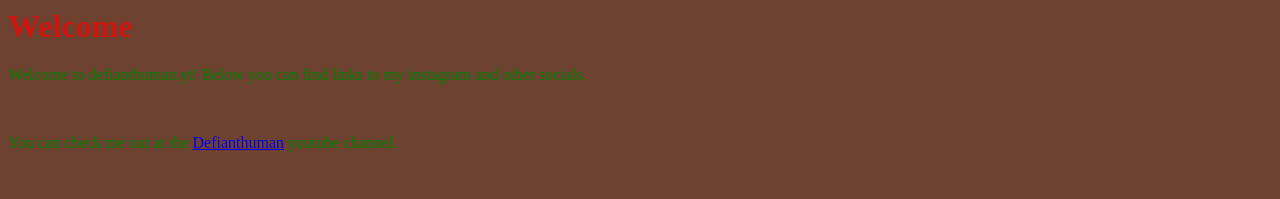
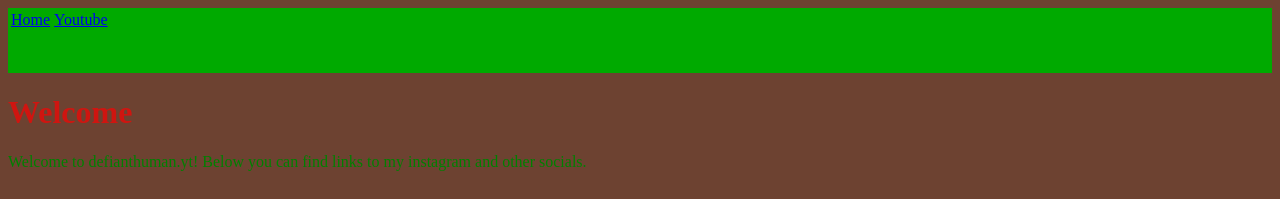
Before and after one commit to DefiantHuman/defianthuman.yt, a plain HTML site: page index.html in a window 1280 px wide. Shown: the top 199 px of the page. Drawn offline with Linux system fonts and the light colour scheme.

Commit message:
Add files via upload

```diff
--- a/index.html
+++ b/index.html
@@ -6,11 +6,18 @@
         </style>
     </head>
     <body>
+        <div class="menu_box">
+            <table><tr>
+                <td><a href="index.html">Home</a></td>
+                <td><a href="youtube.html">Youtube</a></td>
+            </tr>
+        </table>
+    </div> <!-- menu box-->
         <h1>Welcome</h1>
         <p>Welcome to defianthuman.yt! Below you can find links to my instagram and other socials.</p>
         <p><br></p>
         <p>
-        You can check me out at the <a href="https://www.youtube.com/channel/UC52zS5DPs4tVgTMFAWA1BVg">Defianthuman</a> youtube channel.
+        You can check me out at the <a href="https://www.youtube.com/channel/UC52zS5DPs4tVgTMFAWA1BVg">Defianthuman</a> youtube channel. Check out the youtube tab to see what I have been doing on my channel.
         </p>
         <p><br></p>
         <div><strong>Instagram</strong><br><br><a href="https://www.instagram.com/defianthuman206/"><img src="Photos/instaLogo.jfif"></a></div>
--- a/style.css
+++ b/style.css
@@ -7,3 +7,15 @@ p {
 h1 {
     color: rgba(255, 0, 0, 0.67);
 }
+.menu_box{
+    position:relative;
+    top:0px;
+    left:0px;
+    border:0px solid black;
+    background-color:#00aa00;
+    margin:0px;
+    padding:0px;
+    align:center;
+    height:65px;
+    width:100%;
+}
```
Also changed, not shown: youtube.html (added, +19 -0 lines).
